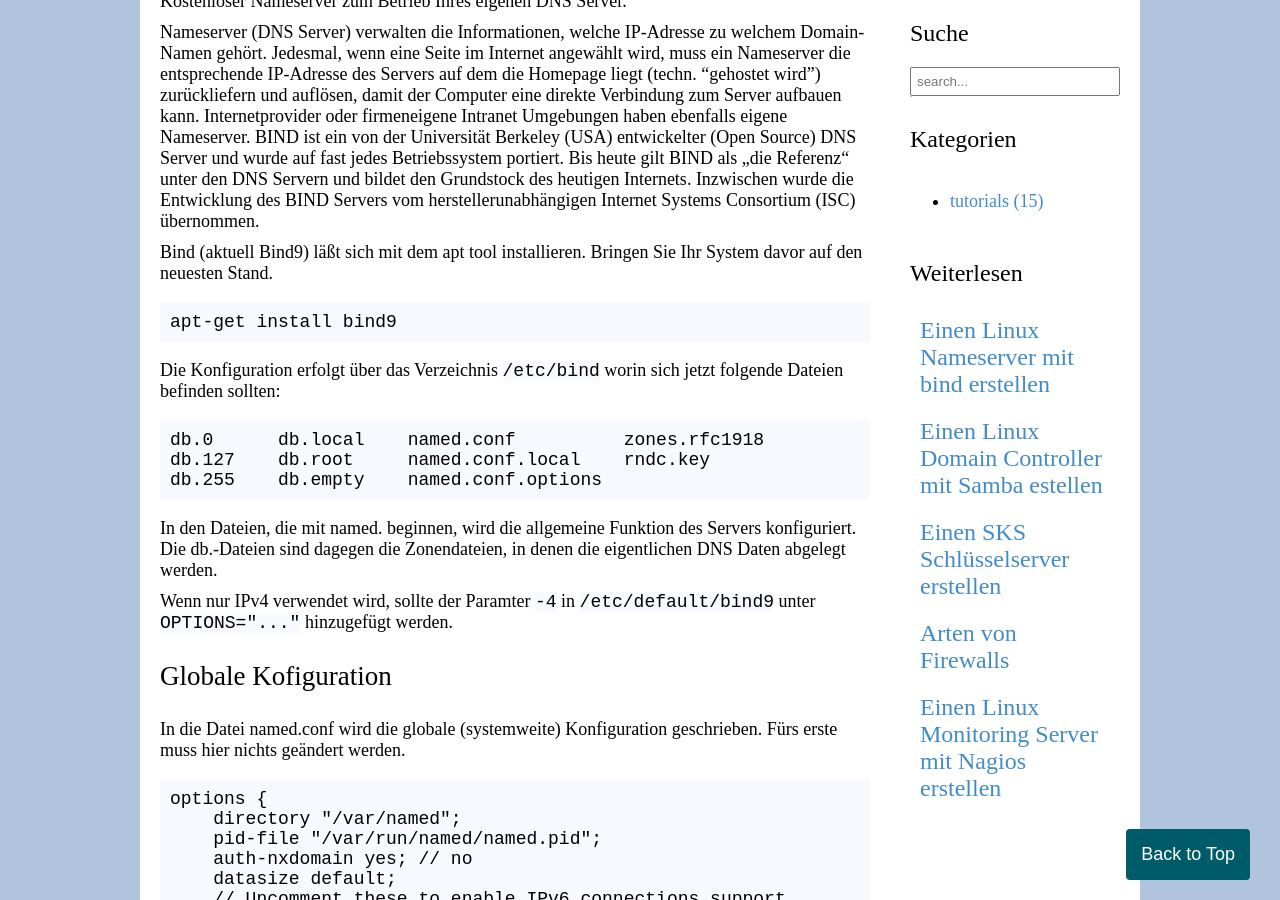
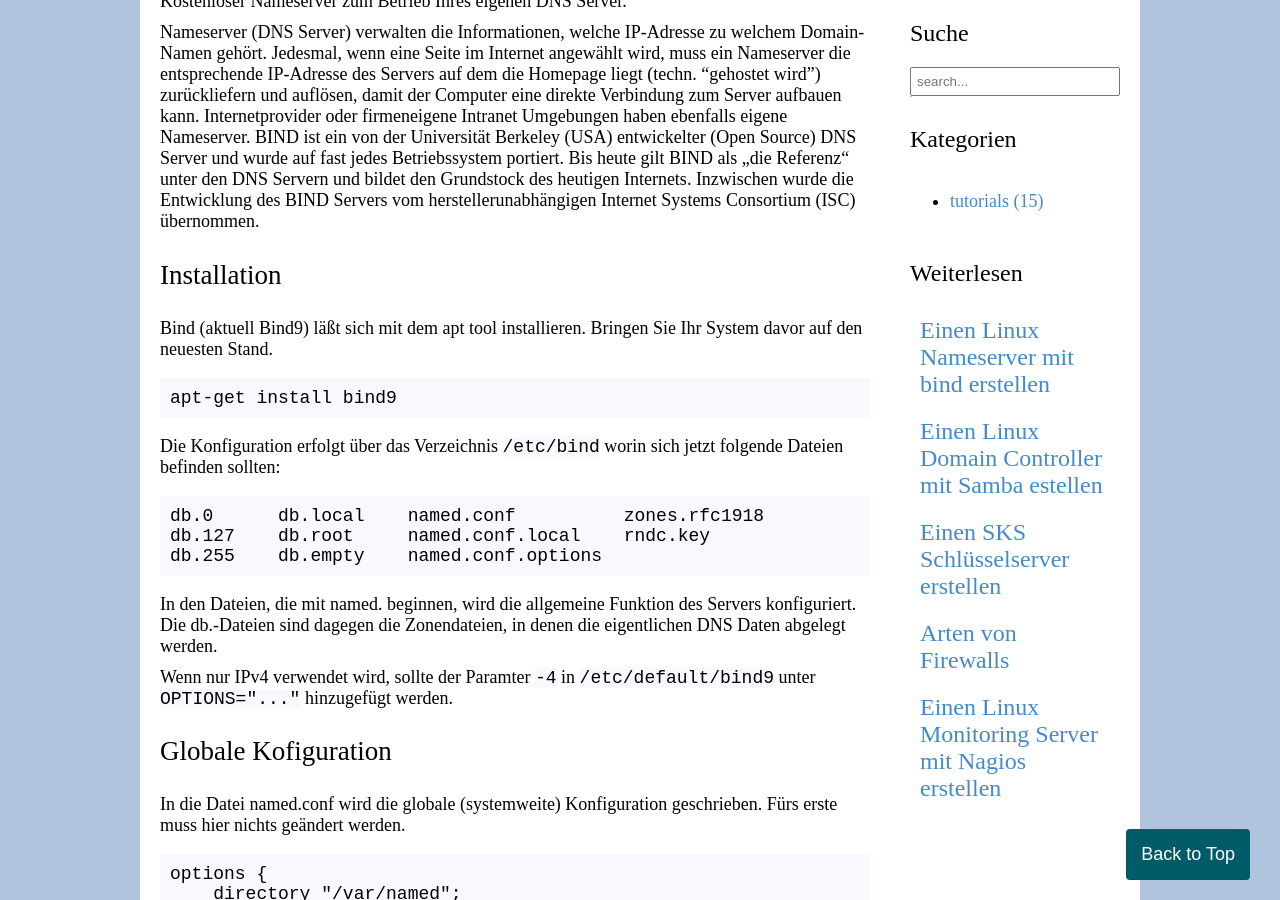
Before and after one commit to zarat/zarat.github.io, a Jekyll site: the page built from _posts/2018-05-26-nameserver.markdown, in a window 1280 px wide and 900 px high, scrolled down 333 px. Built offline with Jekyll 4.4.1, drawn with Linux system fonts in a browser that asks for light colours.

Commit message:
Update 2018-05-26-nameserver.markdown

```diff
--- a/_posts/2018-05-26-nameserver.markdown
+++ b/_posts/2018-05-26-nameserver.markdown
@@ -11,6 +11,8 @@ Kostenloser Nameserver zum Betrieb Ihres eigenen DNS Server.
 <!--excerpt_separator-->
 
 Nameserver (DNS Server) verwalten die Informationen, welche IP-Adresse zu welchem Domain-Namen gehört. Jedesmal, wenn eine Seite im Internet angewählt wird, muss ein Nameserver die entsprechende IP-Adresse des Servers auf dem die Homepage liegt (techn. "gehostet wird") zurückliefern und auflösen, damit der Computer eine direkte Verbindung zum Server aufbauen kann. Internetprovider oder firmeneigene Intranet Umgebungen haben ebenfalls eigene Nameserver. BIND ist ein von der Universität Berkeley (USA) entwickelter (Open Source) DNS Server und wurde auf fast jedes Betriebssystem portiert. Bis heute gilt BIND als „die Referenz“ unter den DNS Servern und bildet den Grundstock des heutigen Internets. Inzwischen wurde die Entwicklung des BIND Servers vom herstellerunabhängigen Internet Systems Consortium (ISC) übernommen.
+
+<h2>Installation</h2>
 
 Bind (aktuell Bind9) läßt sich mit dem apt tool installieren. Bringen Sie Ihr System davor auf den neuesten Stand.
 
```
